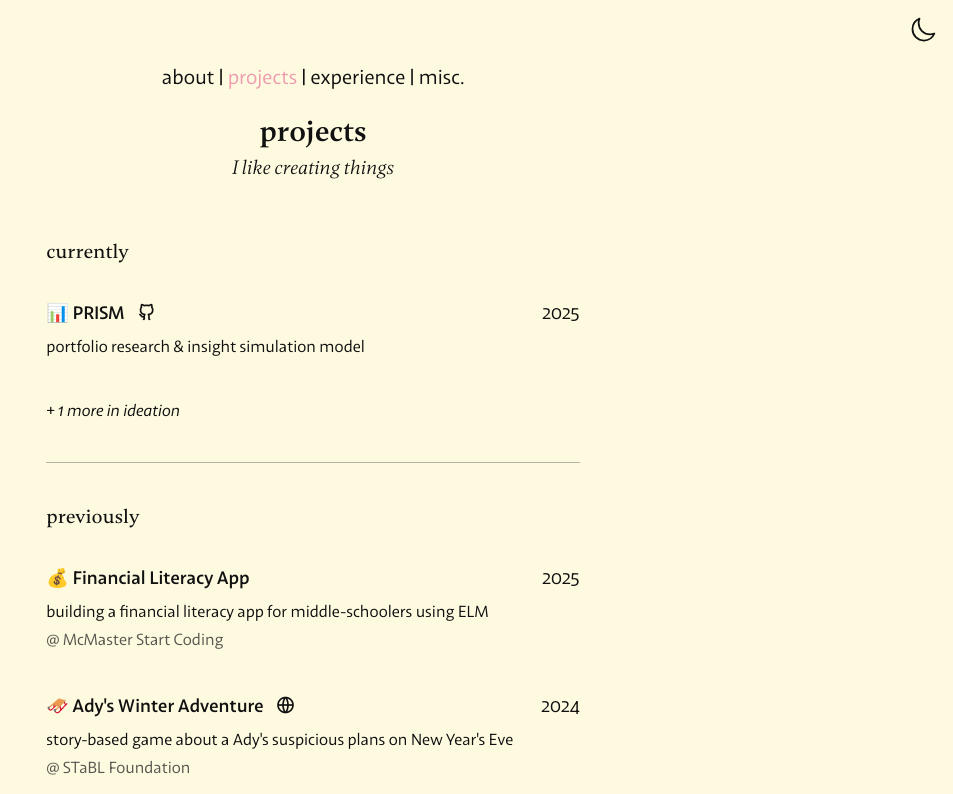
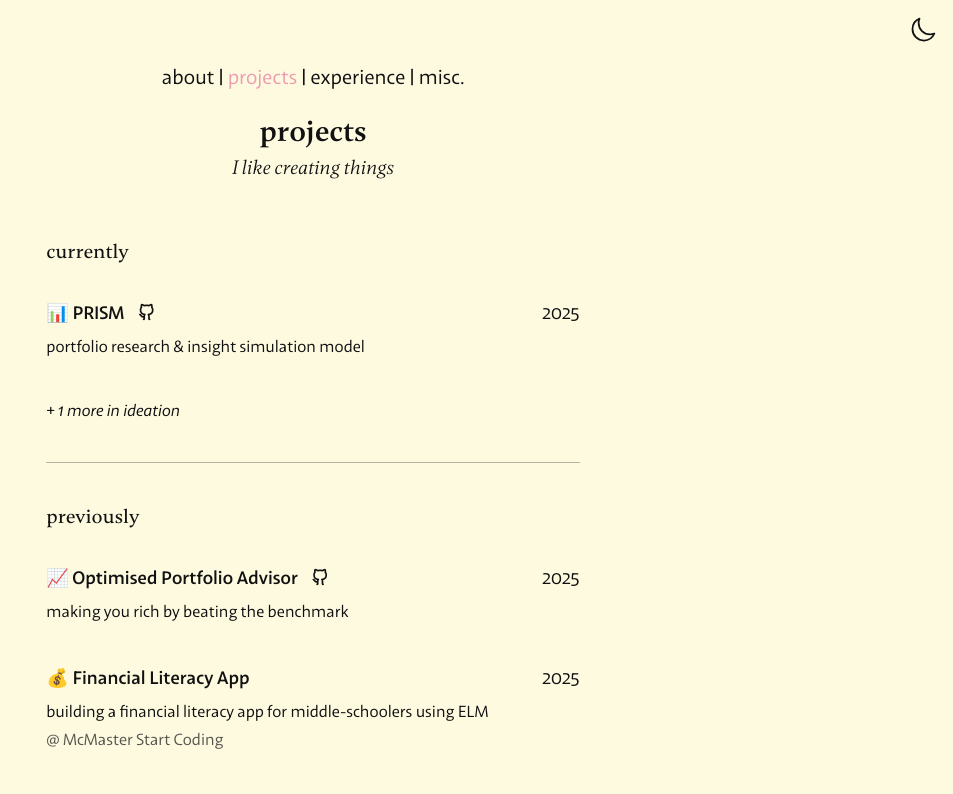
Before and after one commit to aadya-khanna/portfolio_frontend, a React (Vite) app: page /projects in a window 1280 px wide. Shown: the top 794 px of the page, without its empty margins (327-1280 px from the left). Built offline with nearby package versions, Linux system fonts and the light colour scheme; no server answers.

Commit message:
added portfolio optimiser project

```diff
--- a/src/pages/Projects.jsx
+++ b/src/pages/Projects.jsx
@@ -53,6 +53,22 @@ export default function Projects() {
                 previously
               </h2>
 
+               {/* Portfolio Advisor */}
+               <div className="pb-10">
+              <div className="flex justify-between items-start gap-4">
+                <div className="flex items-center gap-3">
+                  <h3 className="text-lg font-plein font-medium"> 📈 Optimised Portfolio Advisor</h3>
+                  <div className="flex items-center gap-2 text-xl">
+                    <a href="https://github.com/aadya-khanna/cfm-team-assignment" target="_blank" rel="noopener noreferrer" className="hover:text-accent">
+                      <i className="ri-github-line" />
+                    </a>
+                  </div>
+                </div>
+                <h3 className="text-lg font-plein">2025</h3>
+              </div>
+              <p className="text-base font-plein pt-2"> making you rich by beating the benchmark</p>
+            </div>
+
               {/* Financial Literacy App */}
               <div className="pb-10">
                 <div className="flex justify-between items-start gap-4">
```
